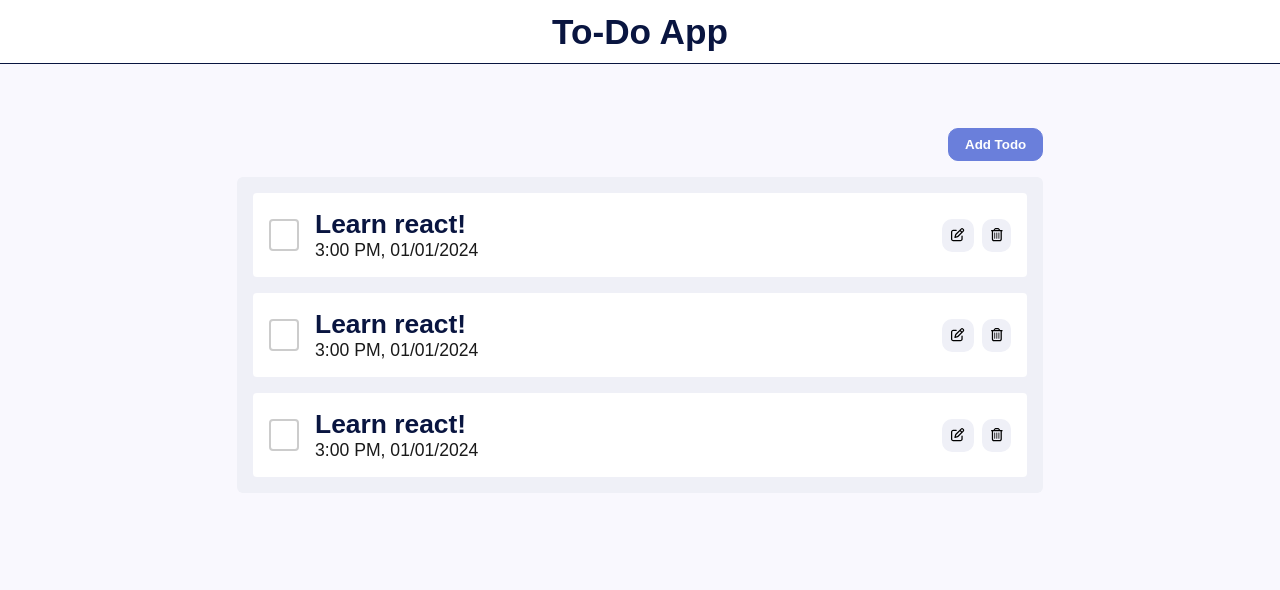
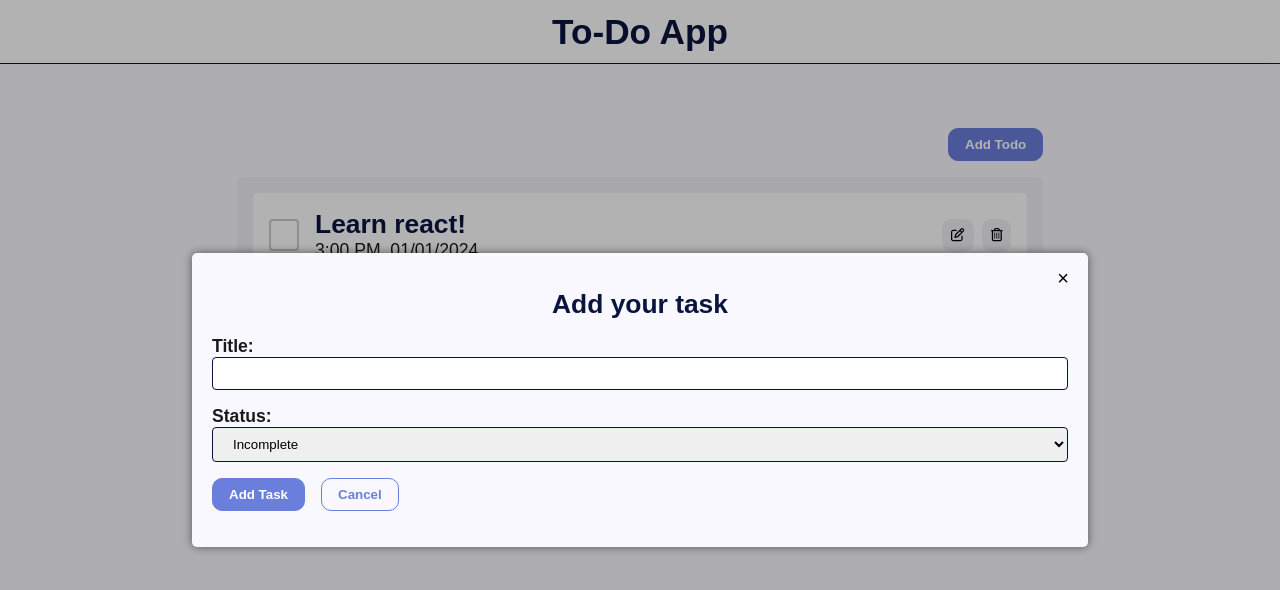
Before and after one commit to mpedraza10/React-Todo-App-Frontend, a React (Create React App) app: page / in a window 1280 px wide. Both pictures are taken after a click on the button "Add Todo". Shown: the top 590 px of the page. Built offline with nearby package versions, Linux system fonts and the light colour scheme.

Commit message:
Added modal with form to add new tasks with no funcitionality

```diff
--- /dev/null
+++ b/src/components/AddTodoForm/AddTodoForm.css
@@ -0,0 +1,31 @@
+.todo-form {
+	margin-top: 1rem;
+	z-index: 1111;
+}
+
+.todo-form h2 {
+	margin-bottom: 1rem;
+    text-align: center;
+}
+
+.todo-form div {
+	margin-bottom: 1rem;
+}
+
+.todo-form label {
+	font-weight: bold;
+	display: block;
+	font-size: 1.1rem;
+}
+
+.todo-form input {
+	width: 100%;
+	padding: 0.5rem;
+	border: 1px solid var(--primary-color);
+	border-radius: 4px;
+}
+
+.todo-form .btns-container {
+	display: flex;
+	gap: 1rem;
+}
--- /dev/null
+++ b/src/components/AddTodoForm/AddTodoForm.js
@@ -0,0 +1,62 @@
+// Imports
+import { useState } from "react";
+
+// Styles
+import "./AddTodoForm.css";
+
+const AddTodoForm = ({ onCancel }) => {
+	const [task, setTask] = useState("");
+	const [status, setStatus] = useState(false);
+
+	// Helper functions
+	const handleCancel = (e) => {
+		e.preventDefault();
+		onCancel();
+	};
+
+	const handleSubmit = (e) => {
+		e.preventDefault();
+
+		console.log(task);
+		console.log(status);
+
+		onCancel();
+	};
+
+	return (
+		<form className="todo-form" onSubmit={handleSubmit}>
+			<h2>Add your task</h2>
+			<div>
+				<label htmlFor="text">Title:</label>
+				<input
+					id="text"
+					type="text"
+					value={task}
+					onChange={(e) => setTask(e.target.value)}
+				/>
+			</div>
+			<div>
+				<label htmlFor="">Status:</label>
+				<select
+					name="status"
+					id="status"
+					value={status}
+					onChange={(e) => setStatus(e.target.value)}
+				>
+					<option value={false}>Incomplete</option>
+					<option value={true}>Complete</option>
+				</select>
+			</div>
+			<div className="btns-container">
+				<button type="submit" className="btn primary">
+					Add Task
+				</button>
+				<button className="btn secondary" onClick={handleCancel}>
+					Cancel
+				</button>
+			</div>
+		</form>
+	);
+};
+
+export default AddTodoForm;
--- /dev/null
+++ b/src/components/Modal/Modal.css
@@ -0,0 +1,54 @@
+.modal {
+	display: none;
+	position: fixed;
+	top: 0;
+	left: 0;
+	width: 100%;
+	height: 100%;
+	background-color: rgba(0, 0, 0, 0.3); /* Semi-transparent backdrop */
+	z-index: 1;
+	cursor: pointer;
+}
+
+.modal.visible {
+	display: block;
+}
+
+.modal-content {
+	width: 90%;
+	position: absolute;
+	top: 50%;
+	left: 50%;
+	transform: translate(-50%, -50%);
+	background-color: var(--white-color);
+	padding: 20px;
+	border-radius: 5px;
+	box-shadow: 0px 0px 10px rgba(0, 0, 0, 0.5);
+}
+
+.close-button {
+	position: absolute;
+	top: 10px;
+	right: 10px;
+	background: none;
+	border: 1px solid transparent;
+	font-size: 20px;
+	cursor: pointer;
+	padding: 0.2rem 0.5rem;
+	border-radius: 6px;
+}
+
+.close-button:hover,
+.close-button:active {
+	border-color: red;
+	color: red;
+}
+
+/* Media queries */
+
+@media screen and (min-width: 768px) {
+	.modal-content {
+		width: 70%;
+		max-width: 1280px;
+	}
+}
--- /dev/null
+++ b/src/components/Modal/Modal.js
@@ -0,0 +1,41 @@
+// Imports
+import { useEffect } from "react";
+
+// Components
+import AddTodoForm from "../AddTodoForm/AddTodoForm";
+
+// Styles
+import "./Modal.css";
+
+const Modal = ({ isVisible, onClose }) => {
+	// Effects
+
+	// Attach a keydown event listener to the window
+	useEffect(() => {
+		const handleEscapeKey = (event) => {
+			if (isVisible && event.key === "Escape") {
+				onClose();
+			}
+		};
+
+		window.addEventListener("keydown", handleEscapeKey);
+
+		// Remove the event listener when the component unmounts
+		return () => {
+			window.removeEventListener("keydown", handleEscapeKey);
+		};
+	}, [isVisible, onClose]);
+
+	return (
+		<div className={`modal ${isVisible ? "visible" : ""}`}>
+			<div className="modal-content">
+				<button className="close-button" onClick={onClose}>
+					&times;
+				</button>
+				<AddTodoForm onCancel={onClose} />
+			</div>
+		</div>
+	);
+};
+
+export default Modal;
--- a/src/components/TodoCont/TodoCont.js
+++ b/src/components/TodoCont/TodoCont.js
@@ -1,14 +1,29 @@
+// Imports
+import { useState } from "react";
+
 // Components
 import TodoList from "../TodoList/TodoList";
+import Modal from "../Modal/Modal";
 
 // Styles
 import "./TodoCont.css";
 
 const TodoCont = () => {
+	// State
+	const [isModalVisible, setModalVisible] = useState(false);
+
+	// Helper functions
+	const toggleModal = () => {
+		setModalVisible(!isModalVisible);
+	};
+
 	return (
 		<div className="todo-container">
 			<div className="controls">
-				<button className="btn primary">Add Todo</button>
+				<button className="btn primary" onClick={toggleModal}>
+					Add Todo
+				</button>
+				<Modal isVisible={isModalVisible} onClose={toggleModal} />
 			</div>
 			<TodoList />
 		</div>
--- a/src/index.css
+++ b/src/index.css
@@ -91,7 +91,14 @@ input[type="checkbox"]:checked {
 }
 
 button {
-  cursor: pointer;
+	cursor: pointer;
+}
+
+select {
+	padding: 0.5rem 1rem;
+	width: 100%;
+	border: 1px solid var(--primary-color);
+	border-radius: 4px;
 }
 
 .btn {
@@ -110,15 +117,25 @@ button {
 
 .btn.primary:hover,
 .btn.primary:active {
-	background-color: transparent;
+	background-color: #6072c3;
+}
+
+.btn.secondary {
+	border-color: var(--secondary-color);
 	color: var(--secondary-color);
 }
 
-.btn.icon {
-  background-color: var(--lightgrey-color);
-  padding: 0.5rem;
+.btn.secondary:hover,
+.btn.secondary:active {
+	background-color: var(--lightgrey-color);
 }
 
-.btn.icon:hover, .btn.icon:active {
-  background-color: #c8c8ce;
+.btn.icon {
+	background-color: var(--lightgrey-color);
+	padding: 0.5rem;
 }
+
+.btn.icon:hover,
+.btn.icon:active {
+	background-color: #c8c8ce;
+}
```
